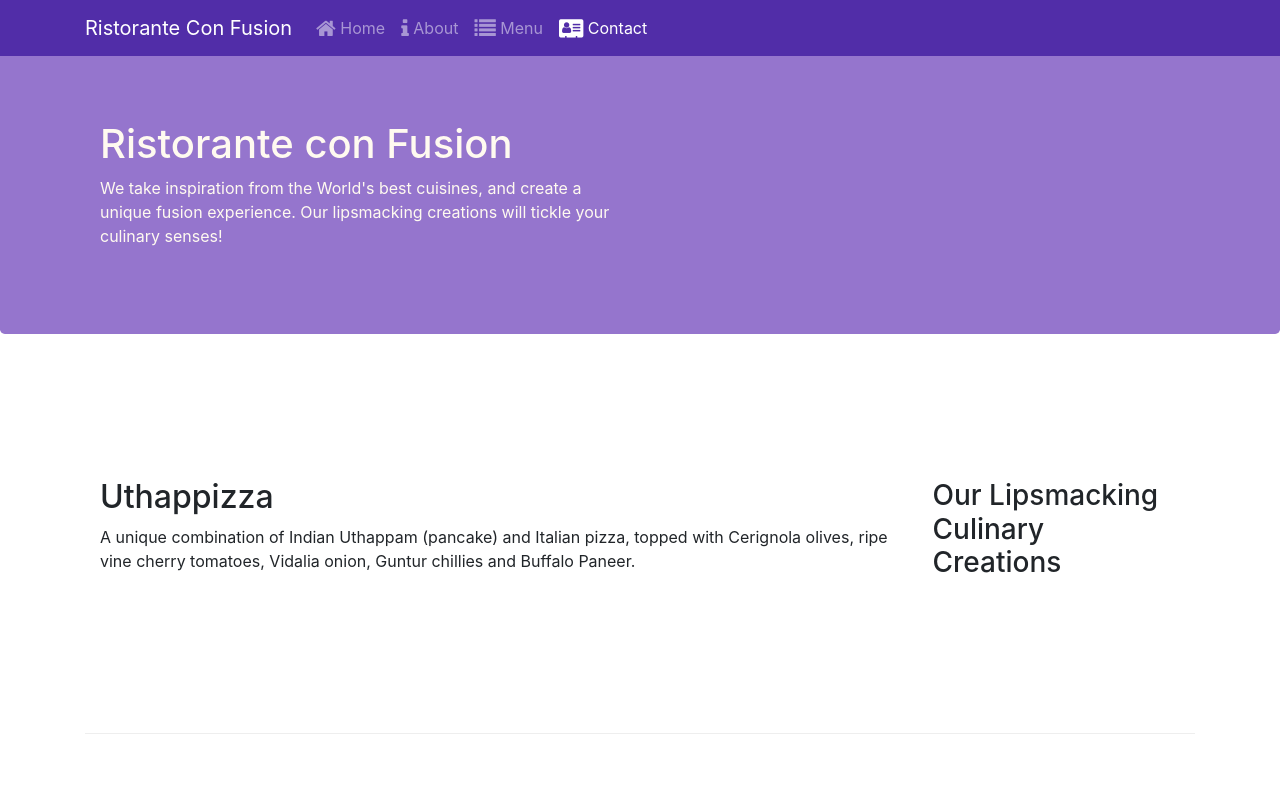
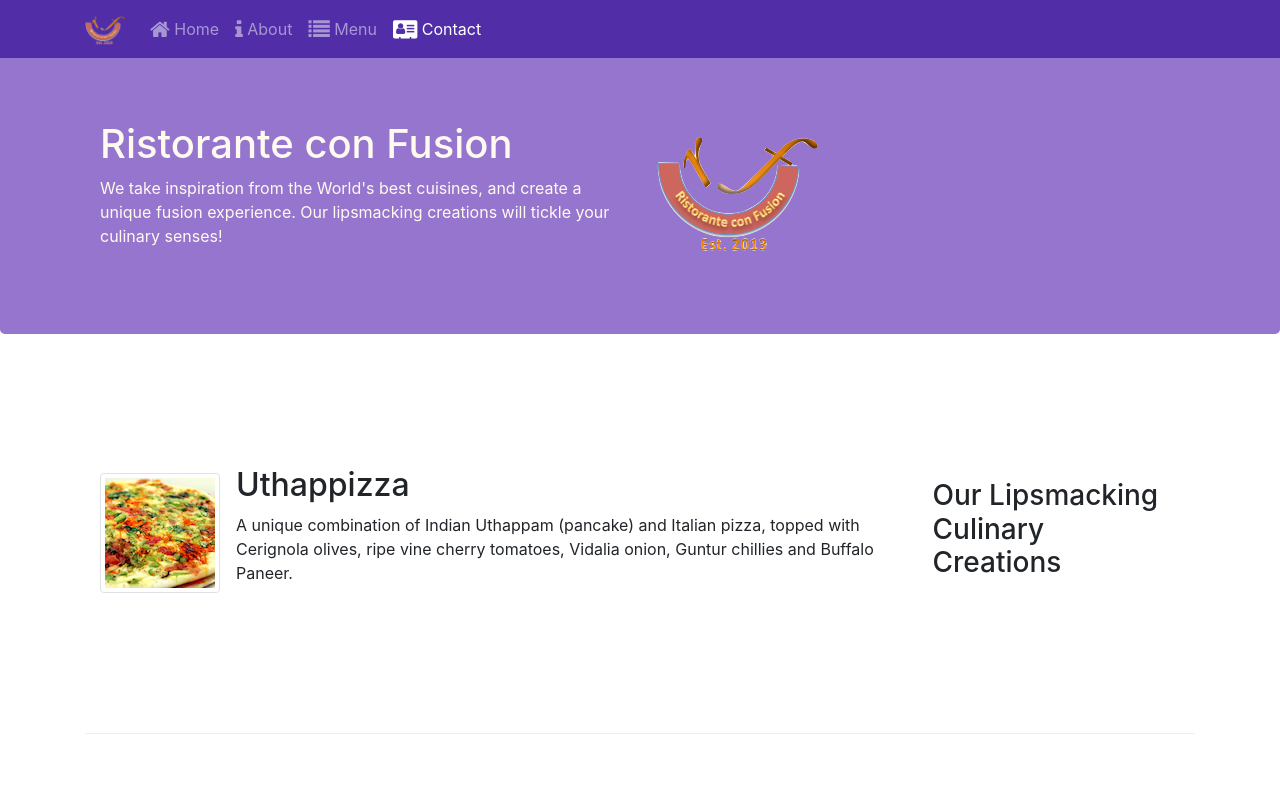
Before and after one commit to anurag32142/web-development, a website: page index.html in a window 1280 px wide. Shown: the top 800 px of the page. Drawn offline with nearby package versions, Linux system fonts and the light colour scheme.

Commit message:
Images&Media

```diff
--- a/index.html
+++ b/index.html
@@ -22,7 +22,7 @@
             <button class="navbar-toggler" type="button" data-toggle="collapse" data-target="#Navbar">
                 <span class="navbar-toggler-icon"></span>
             </button>
-            <a class="navbar-brand" href="#">Ristorante Con Fusion</a>
+            <a class="navbar-brand" href="#"><img src="img/logo.png" height="30" width="41"></a>
             <div class="collapse navbar-collapse" id="Navbar">
                 <ul class="navbar-nav mr-auto">
                         <li class="nav-item"><a class="nav-link" href="#"><span class="fa fa-home fa-lg"></span> Home</a></li>
@@ -41,7 +41,8 @@
                     <h1>Ristorante con Fusion</h1>
                     <p>We take inspiration from the World's best cuisines, and create a unique fusion experience. Our lipsmacking creations will tickle your culinary senses!</p>
                 </div>
-                <div class="col-12 col-sm">
+                <div class="col-12 col-sm align-self-center">
+                    <img src="img/logo.png" class="img-fluid">
                 </div>
             </div>
         </div>
@@ -53,8 +54,16 @@
                 <h3>Our Lipsmacking Culinary Creations</h3>
             </div>
             <div class="col col-sm order-sm-first col-md">
-                <h2>Uthappizza</h2>
+                <div class="media">
+                    <img class="d-flex mr-3 img-thumbnail align-self-center"
+                    src="img/uthappizza.png" alt="uthappizza">
+                    <div class="media-body">
+                        <h2 class="mt-0">Uthappizza</h2>
                 <p>A unique combination of Indian Uthappam (pancake) and Italian pizza, topped with Cerignola olives, ripe vine cherry tomatoes, Vidalia onion, Guntur chillies and Buffalo Paneer.</p>
+                    </div>
+
+                </div>
+
             </div>
         </div>
 
@@ -74,9 +83,16 @@
                 <h3>Meet our Culinary Specialists</h3>
             </div>
             <div class="col col-sm order-sm-first col-md">
-                <h2>Alberto Somayya</h2>
+                <div class="media">
+                    <img class="d-flex mr-3 img-thumbnail align-self-center"
+                    src="img/alberto.png" alt="alberto">
+                    <div class="media-body">
+                        <h2>Alberto Somayya</h2>
                 <h4>Executive Chef</h4>
                 <p>Award winning three-star Michelin chef with wide International experience having worked closely with whos-who in the culinary world, he specializes in creating mouthwatering Indo-Italian fusion experiences. </p>
+                    </div>
+                </div>
+
             </div>
         </div>
     </div>
```
Also changed, not shown: aboutus.html (+3 -2 lines), contactus.html (+3 -2 lines), img/alberto.png (added), img/buffet.png (added), img/logo.png (added), img/uthappizza.png (added), 1 other file.
